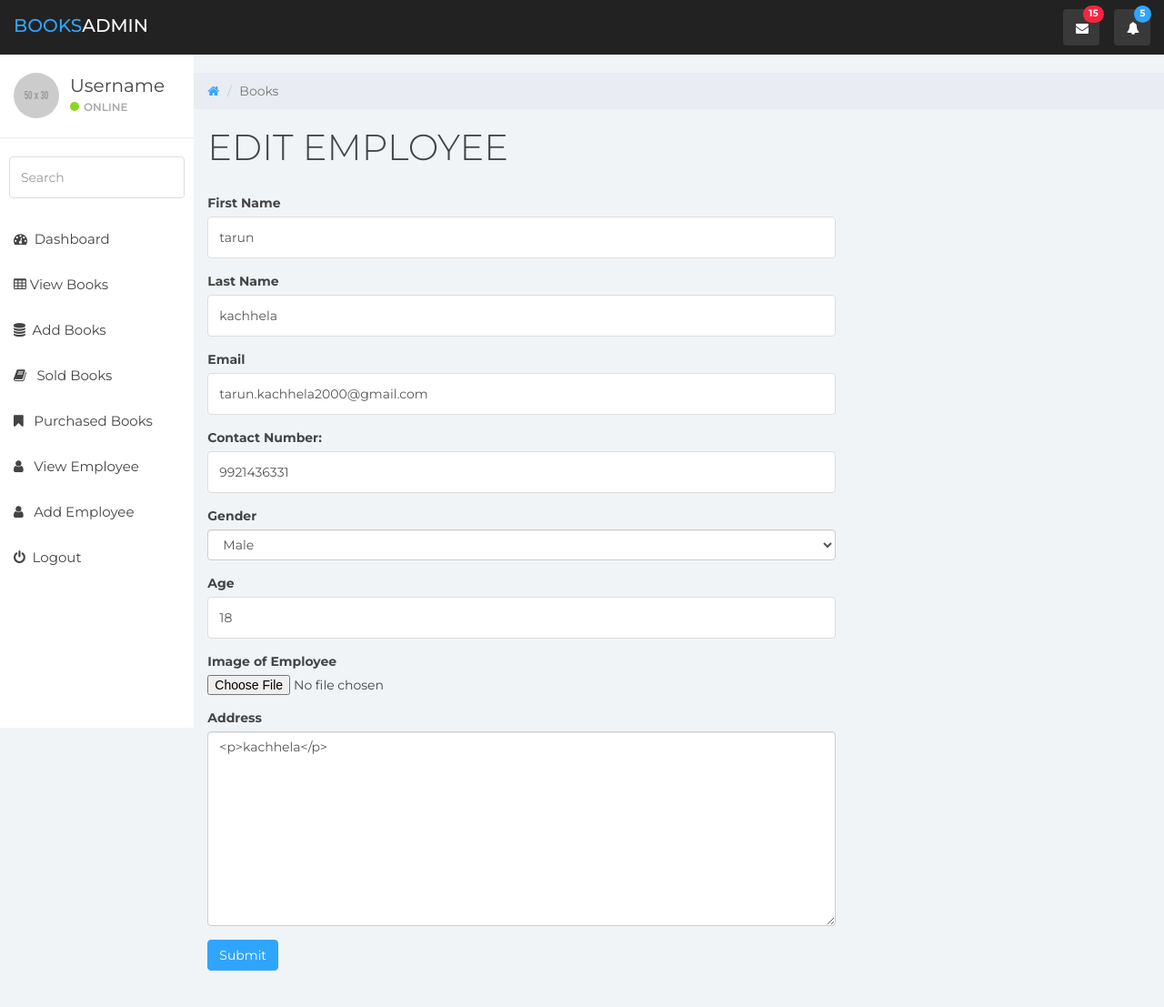
After one commit to Tarun-Kachhela/Books-seller, a PHP site: page /employee.php?source=edit_emp_info&edit_id=1 in a window 1280 px wide. The commit adds this page. Shown: the whole page at 91% size. Run offline with PHP 8.4, Linux system fonts and the light colour scheme; data comes from the database, SQL or seed files in the repository; some libraries are stand-ins or nearby versions.

Commit message:
employee side complete

```diff
--- /dev/null
+++ b/employee.php
@@ -0,0 +1,80 @@
+
+<!DOCTYPE html>
+<html>
+<?php
+$active = "employee";
+echo $active;
+session_start();
+include_once ("includes/header.php");
+?>
+<body>
+<?php
+    include_once ("includes/navigation.php");
+?>
+
+<div class="col-sm-9 col-sm-offset-3 col-lg-10 col-lg-offset-2 main">
+    <div class="row">
+        <ol class="breadcrumb">
+            <li><a href="#">
+                    <em class="fa fa-home"></em>
+                </a></li>
+            <li class="active">Books</li>
+        </ol>
+    </div><!--/.row-->
+
+
+    <?php
+        function setTitle($title){
+            echo<<<TITLE
+<div class="row">
+    <div class="col-lg-12">
+        <h1 class="page-header">$title</h1>
+    </div>
+</div>
+TITLE;
+
+        }
+        $source ="";
+        if(isset($_GET['source']))
+            $source =  $_GET['source'];
+        switch($source){
+            case "add_employee":
+                $active = "add_employee";
+                setTitle("ADD EMPLOYEE");
+                include_once ("pages/add_emp.php");
+                break;
+           /* case "view_orders":
+                setTitle("VIEW ORDERS");
+                $active = "view_orders";
+                include_once("pages/view_all_orders.php");
+                break;
+            case "placed_orders":
+                setTitle("Your PLACED ORDERS");
+                $active = "placed_orders";
+                include_once ("pages/placed_orders.php");
+                break;*/
+            case "edit_emp_info":
+                $active = "";
+                setTitle("EDIT EMPLOYEE");
+                include_once ("pages/edit_emp.php");
+                break;
+            default:
+                setTitle("ALL EMPLOYEE");
+                $active = "employee";
+                echo<<<BUTTON
+<div >
+    <a href="employee.php?source=add_employee" class="btn btn-primary btn-lg">Add Employee</a>
+</div>
+BUTTON;
+                include_once ("pages/view_emp.php");
+        }
+    include_once ("includes/sidebar.php");
+    ?>
+</div>	<!--/.main-->
+
+<?php
+include_once ("includes/scripts.php");
+?>
+
+</body>
+</html>
--- a/includes/scripts.php
+++ b/includes/scripts.php
@@ -12,6 +12,7 @@
     $("input[type='number']").inputSpinner();
 </script>
 <script>tinymce.init({ selector:'#description'});</script>
+<script>tinymce.init({ selector:'#address'});</script>
 <script>
     window.onload = function () {
         var chart1 = document.getElementById("line-chart").getContext("2d");
--- a/includes/sidebar.php
+++ b/includes/sidebar.php
@@ -16,12 +16,26 @@
         </div>
     </form>
     <ul class="nav menu">
-        <li class="<?php echo $active=="index"?"active":""?>"><a href="index.php"><em class="fa fa-dashboard">&nbsp;</em> Dashboard</a></li>
-        <li class="<?php echo $active=="NULL"?"active":""?>"><a href="books.php"><em class="fa fa-table">&nbsp;</em>View Books </a></li>
-        <li class="<?php echo $active=="add_book"?"active":""?>"><a href="books.php?source=add_book"><em class="fa fa-database">&nbsp;</em> Add Books </a></li>
+            <li class="<?php echo $active == "index" ? "active" : "" ?>"><a href="index.php"><em
+                            class="fa fa-dashboard">&nbsp;</em> Dashboard</a></li>
+            <li class="<?php echo $active == "NULL" ? "active" : "" ?>"><a href="books.php"><em
+                            class="fa fa-table">&nbsp;</em>View Books </a></li>
+            <li class="<?php echo $active == "add_book" ? "active" : "" ?>"><a href="books.php?source=add_book"><em
+                            class="fa fa-database">&nbsp;</em> Add Books </a></li>
 
-        <li class="<?php echo $active=="view_orders"?"active":""?>"><a href="books.php?source=view_orders"><em class="fa fa-calendar">&nbsp;&nbsp;</em> View Orders</a></li>
-        <li class="<?php echo $active=="placed_orders"?"active":""?>"><a href="books.php?source=placed_orders"><em class="fa fa-calendar">&nbsp;&nbsp;</em> Placed Orders </a></li>
+            <li class="<?php echo $active == "view_orders" ? "active" : "" ?>"><a
+                        href="books.php?source=view_orders"><em class="fa fa-book">&nbsp;&nbsp;</em> Sold Books</a>
+            </li>
+            <li class="<?php echo $active == "placed_orders" ? "active" : "" ?>"><a
+                        href="books.php?source=placed_orders"><em class="fa fa-bookmark">&nbsp;&nbsp;</em>
+                    Purchased Books </a></li>
+
+            <li class="<?php echo $active == "employee" ? "active" : "" ?>"><a href="employee.php"><em
+                            class="fa fa-user">&nbsp;&nbsp;</em> View Employee</a></li>
+            <li class="<?php echo $active == "add_employee" ? "active" : "" ?>"><a
+                        href="employee.php?source=add_employee"><em class="fa fa-user">&nbsp;&nbsp;</em> Add
+                    Employee</a></li>
+
         <li><a href="login.php"><em class="fa fa-power-off">&nbsp;</em> Logout</a></li>
     </ul>
 </div><!--/.sidebar-->
--- a/pages/add_book.php
+++ b/pages/add_book.php
@@ -21,7 +21,7 @@
         $quantity = $_POST['quantity'];
         echo $book_name." : ".$description." : ".$subject." : ".$standard." : ".$company_name." : ".$state." : ".$price." : ".$quantity." : ".$image;
 //        die();
-        $query = "INSERT INTO books(book_name,description,subject,standard,company_name,state,price, user_id, quantity, image) VALUES ('$book_name','$description','$subject','$standard','$company_name','$state','$price','3','$quantity','$image')";
+        $query = "INSERT INTO books(book_name,description,subject,standard,company_name,state,price, user_id, quantity, image) VALUES ('$book_name','$description','$subject','$standard','$company_name','$state','$price','$id','$quantity','$image')";
 
         $rs = mysqli_query($conn,$query);
         echo $rs."ss";
@@ -85,7 +85,7 @@
                 <textarea class="form-control" name="description" id="description" cols="30" rows="10"></textarea>
             </div>
 
-            <button type="submit" class="btn btn-primary" name="submit" id="submit">Submit</button>
+            <button type="submit" class="btn btn-primary" name="submit" id="submit">Add book</button>
         </form>
         <br>
         <br>
--- a/pages/edit_book.php
+++ b/pages/edit_book.php
@@ -26,7 +26,6 @@ if (isset($_POST['submit'])){
         $var ="../images/books/$old_image";
         unset($var);
         $old_image = $image;
-        echo "nosame";
     }
     $query = "UPDATE `books` SET book_name='$book_name',description='$description',subject='$subject',standard='$standard',company_name='$company_name',state='$state',price='$price',user_id='$id',quantity='$quantity',image='$image' WHERE id='$book_id '";
 
@@ -123,7 +122,7 @@ if(isset($_GET['edit_id'])) {
                     <textarea class="form-control" name="description" id="description" cols="30" rows="10"><?php echo $description?></textarea>
                 </div>
 
-                <button type="submit" class="btn btn-primary" name="submit" id="submit">Submit</button>
+                <button type="submit" class="btn btn-warning" name="submit" id="submit">Edit Book</button>
             </form>
             <br>
             <br>
--- /dev/null
+++ b/pages/edit_emp.php
@@ -0,0 +1,127 @@
+
+<?php
+if (isset($_POST['submit'])){
+    include_once ("../includes/connection.php");
+    include_once ("../includes/functions.php");
+    $first_name  = $_POST['first_name'];
+    $last_name  = $_POST['last_name'];
+
+    $email  = $_POST['email'];
+    $gender = $_POST['gender'];
+    $age  = $_POST['age'];
+    $contact_no  = $_POST['contact_no'];
+    $address  = $_POST['address'];
+
+    $image  = $_FILES['image']['name'];
+    $tmp_image  = $_FILES['image']['tmp_name'];
+    $upload = move_uploaded_file($tmp_image,"../images/employee/$image");
+    startSession();
+    $id = $_SESSION['id'];
+    $old_image= $_POST['checkImage'];
+    echo $old_image;
+    if($image=="")
+        $image =$old_image;
+    else if($image != $old_image){
+        $var ="../images/employee/$old_image";
+        unset($var);
+        $old_image = $image;
+        echo "nosame";
+    }//first_name, last_name, email, , age, , , image
+    $query = "UPDATE `employee` SET first_name='$first_name',last_name='$last_name',email='$email',gender='$gender',age='$age',contact_no='$contact_no',address='$address',image='$image' WHERE id='{$_GET['id']}'";
+
+    $rs = mysqli_query($conn,$query);
+    if (!$rs)
+        die(mysqli_error($conn));
+    else{
+        $upload = move_uploaded_file($tmp_image,"../images/books/$image");
+        header("Location: ../employee.php");
+    }
+}
+if(isset($_GET['edit_id'])) {
+    include_once ("includes/connection.php");
+    $query = "SELECT * FROM employee WHERE id={$_GET['edit_id']}";
+    $rs = mysqli_query($conn, $query);
+    if ($row = mysqli_fetch_assoc($rs)) {
+        $first_name  = $row['first_name'];
+        $last_name  = $row['last_name'];
+
+        $email  = $row['email'];
+        $gender = $row['gender'];
+        $age  = $row['age'];
+        $contact_no  = $row['contact_no'];
+        $address  = $row['address'];
+        $old_image  = $row['image'];
+
+    }
+    ?>
+
+    <div class="container col-md-8">
+        <div class="row">
+            <form action="pages/edit_emp.php?id=<?php echo $_GET['edit_id']; ?>" method="post" role="form" enctype="multipart/form-data">
+
+                <div class="form-group">
+                    <label for="first_name" class="">First Name</label>
+                    <input type="text" class="form-control" name="first_name" id="first_name" value="<?php echo $first_name?>">
+                </div>
+
+                <div class="form-group">
+                    <label for="last_name" class="">Last Name</label>
+                    <input type="text" class="form-control" name="last_name" id="last_name" value="<?php echo $last_name?>">
+                </div>
+
+                <div class="form-group">
+                    <input type="hidden" name="checkImage" id="checkImage" value="<?php echo $old_image;?>">
+                </div>
+
+                <div class="form-group">
+                    <label for="email" class="">Email</label>
+                    <input type="email" class="form-control" name="email" id="email" value="<?php echo $email?>">
+                </div>
+                <div class="form-group">
+                    <label for="contact_no" class="">Contact Number:</label>
+                    <input type="tel" class="form-control" name="contact_no" id="contact_no" value="<?php echo $contact_no?>">
+                </div>
+
+                <div class="form-group">
+                    <label for="gender">Gender</label>
+                    <select name="gender" id="gender" class="form-control">
+                        <?php
+                        if ($gender == "male"){
+                            ?>
+                                <option value="male" selected>Male</option>
+                                <option value="female">Female</option>
+                            <?php
+                        }else {
+                            ?>
+                            <option value="male" >Male</option>
+                            <option value="female" selected>Female</option>
+                            <?php
+                        }
+                        ?>
+                    </select>
+                </div>
+
+                <div class="form-group">
+                    <label for="age" class="">Age</label>
+                    <input type="tel" class="form-control" name="age" id="age" value="<?php echo $age?>">
+                </div>
+                <div class="form-group">
+                    <label for="image" class="">Image of Employee</label>
+                    <input type="file" class="form-group" name="image" id="image">
+                </div>
+
+
+                <div class="form-group">
+                    <label for="address" class="">Address</label>
+                    <textarea class="form-control" name="address" id="address" cols="30" rows="10"><?php echo $address?></textarea>
+                </div>
+
+                <button type="submit" class="btn btn-primary" name="submit" id="submit">Submit</button>
+            </form>
+            <br>
+            <br>
+        </div>
+    </div>
+    <?php
+
+}?>
--- a/pages/view_all_books.php
+++ b/pages/view_all_books.php
@@ -27,14 +27,15 @@
                     startSession();
                     $i = 0;
                     $id= $_SESSION['id'];
+                    echo $id;
+//                    die();
                     $query  = "SELECT * FROM books WHERE user_id ='$id'";
                     $rs = mysqli_query($conn,$query);
 //                    echo $username."t";
                     while ($row = mysqli_fetch_assoc($rs)) {
-//                        echo "d";
                         $book_id = $row['id'];
                         $book_name = $row['book_name'];
-                        $description = $row['description'];
+                        $description = strip_tags($row['description']);
                         $subject = $row['subject'];
                         $standard = $row['standard'];
                         $company_name = $row['company_name'];
--- a/pages/view_all_orders.php
+++ b/pages/view_all_orders.php
@@ -29,7 +29,7 @@
                 $id= $_SESSION['id'];
                 //                echo $id;
                 //                die();
-                $query  = "SELECT books.*,placed_orders.* FROM `placed_orders` JOIN books ON placed_orders.book_id=books.id WHERE placed_orders.buyer_user=$id";
+                $query  = "SELECT books.*,placed_orders.* FROM books JOIN placed_orders ON placed_orders.seller_user=$id WHERE placed_orders.book_id=books.id";
                 $rs = mysqli_query($conn,$query);
                 while ($row = mysqli_fetch_assoc($rs)) {
                     $book_name = $row['book_name'];
```
Also changed, not shown: includes/functions.php (+4 -3 lines), managebooks.sql (+80 -43 lines), pages/add_emp.php (added, +84 -0 lines), pages/delete_emp.php (added, +9 -0 lines), pages/view_emp.php (added, +62 -0 lines), images/books/books-opened-on-table-260nw-209576377.jpg (added), images/books/open-book-.jpg (added), images/employee/books-education-school-literature-51342.jpeg (added), images/employee/download (1).jpg (added), images/employee/download (4).jpg (added).
